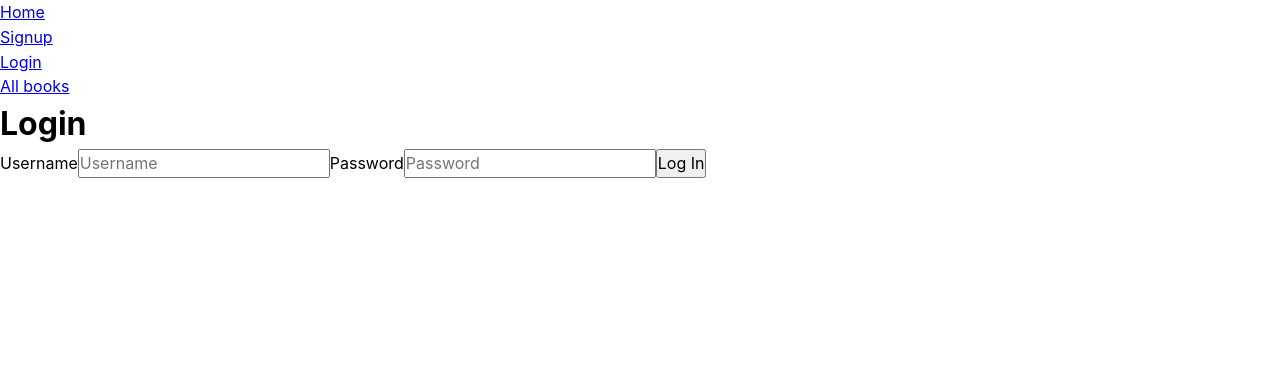
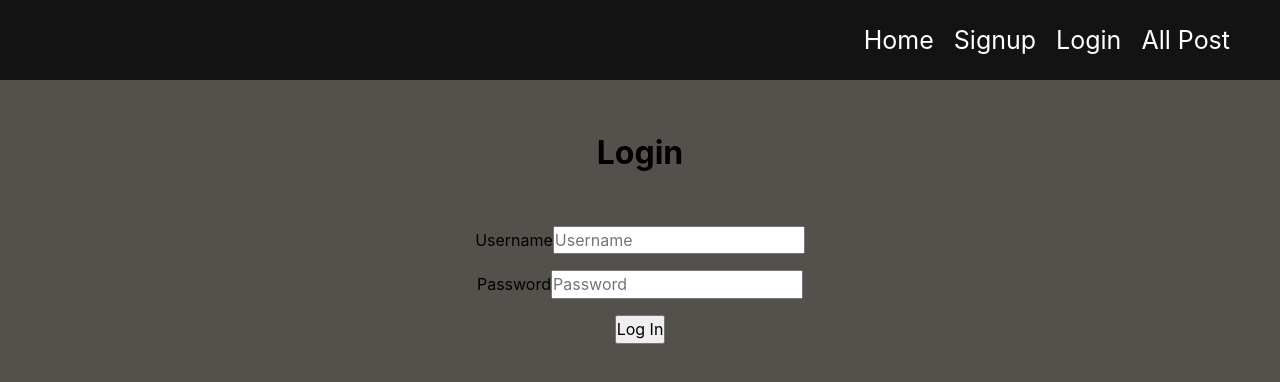
Before and after one commit to Rickangelodan31/NailzFrontend, a React (Vite) app: page /login in a window 1280 px wide. Shown: the top 382 px of the page. Built offline with nearby package versions, Linux system fonts and the light colour scheme.

Commit message:
added a bit of css on my login and nav

```diff
--- a/src/components/Navbar.jsx
+++ b/src/components/Navbar.jsx
@@ -1,12 +1,14 @@
 import { useContext } from "react";
 import { Link } from "react-router-dom";
 import { SessionContext } from "../contexts/SessionContext";
+import "./navbar.css";
 
 const Navbar = () => {
   const { token, logout } = useContext(SessionContext);
 
   return (
-    <nav>
+    <div>
+      <div className="navbar">
         <ul>
           <li>
             <Link to="/">Home</Link>
@@ -14,7 +16,7 @@ const Navbar = () => {
           {token ? (
             <>
               <li>
-              <Link to="/books/new">Create new book</Link>
+                <Link to="/books/new">Create new post</Link>
               </li>
               <li>
                 <Link to="/profile">Profile</Link>
@@ -34,10 +36,11 @@ const Navbar = () => {
             </>
           )}
           <li>
-          <Link to="/books">All books</Link>
+            <Link to="/books">All Post</Link>
           </li>
         </ul>
-    </nav>
+      </div>
+    </div>
   );
 };
 
--- /dev/null
+++ b/src/components/navbar.css
@@ -0,0 +1,31 @@
+.navbar {
+  width: 100%;
+  height: 80px;
+  background-color: rgb(19, 19, 19);
+  display: flex;
+  justify-content: flex-end;
+  align-items: center;
+}
+
+.navbar ul {
+  margin-right: 50px;
+  display: flex;
+  align-items: center;
+}
+
+.navbar li {
+  text-decoration: none;
+  color: white;
+  margin-left: 20px;
+  font-size: 25px;
+  list-style: none;
+}
+.navbar a {
+  color: white;
+  text-decoration: none;
+  transition: color 0.3s ease;
+}
+.navbar a:hover {
+  color: #12ccfa;
+  cursor: pointer;
+}
--- a/src/pages/Login.css
+++ b/src/pages/Login.css
@@ -2,11 +2,32 @@
   margin: 0;
   padding: 0;
 }
+body {
+  animation: changeColor 5s infinite; /* Apply the animation to the body element */
+}
 
-.navb {
+.signup h1 {
+  margin: 3rem;
+  display: flex;
+  align-items: center;
+  justify-content: center;
+}
+.form {
   display: flex;
   flex-direction: column;
-  justify-content: left;
+  justify-content: center;
+  align-items: center;
+  row-gap: 1em;
+  column-gap: 1em;
+}
+.label input {
+  margin: 5px;
+  padding: 5px;
+}
+.h1 {
+  display: flex;
+  justify-content: center;
+  align-items: center;
 }
 
 .div {
@@ -14,3 +35,15 @@
   flex-direction: column;
   justify-content: space-between;
 }
+@keyframes changeColor {
+  0% {
+    background-color: #5d5f4f;
+  } /* Start color */
+
+  25% {background-color: #504a4a
+  }
+
+  100% {
+    background-color: #ffffff;
+  } /* End color */
+}
--- a/src/pages/LoginPage.jsx
+++ b/src/pages/LoginPage.jsx
@@ -1,7 +1,7 @@
 import { useContext, useState } from "react";
 import { SessionContext } from "../contexts/SessionContext";
 import { useNavigate } from "react-router-dom";
-import "../pages/Login.css";
+import "./login.css";
 
 const LoginPage = () => {
   const navigate = useNavigate();
@@ -38,7 +38,7 @@ const LoginPage = () => {
   };
 
   return (
-    <div>
+    <div className="signup">
       <h1>Login</h1>
       <form className="form" onSubmit={handleSubmit}>
         <label>
```
Lines whose indentation alone changed are shown as unchanged.
